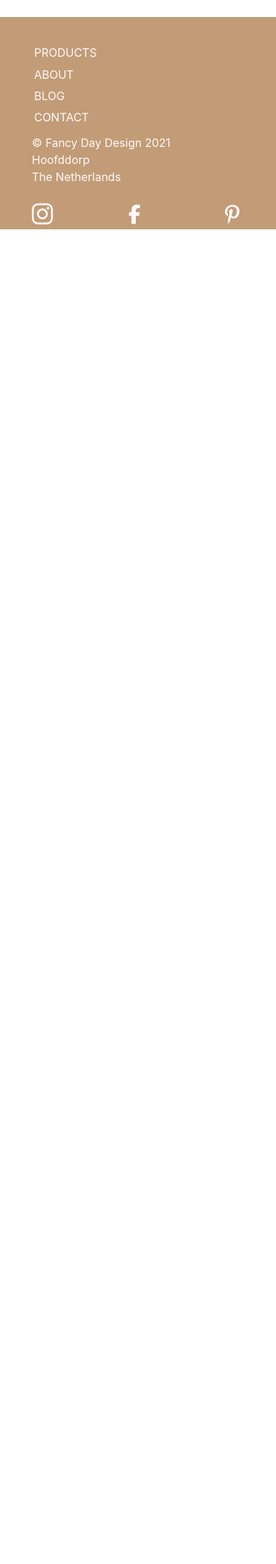
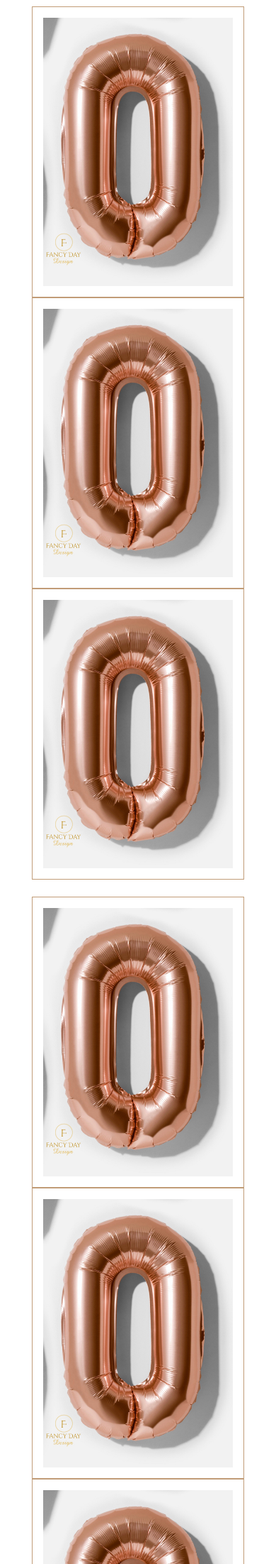
Before and after one commit to gwenjo/FancyDayDesign, a Django app: page /about/ in a window 390 px wide; the page is wider, and only the part inside the window is pictured. Shown: the part 2136-4339 px from the top of that part at 71% size. Before the commit the page ends 2459 px from the top of that part, so only its background shows below. Run offline with Django 3.2, Linux system fonts and the light colour scheme; some libraries are stand-ins or nearby versions.

Commit message:
added gallery to about page

```diff
--- a/about/templates/about/about.html
+++ b/about/templates/about/about.html
@@ -1,15 +1,21 @@
 {% extends "base.html" %}
 {% load static %}
 
+{% block page_header %}
+    <div class="container header-container">
+        <div class="row">
+            <div class="col"></div>
+        </div>
+    </div>
+{% endblock %}
 
 {% block content %}
-<!--- Header --->
+    <div class="overlay"></div>
         <div class="container-fluid">
-    <div class="row-products">
-        <div class="col text-center mt-3 mb-3 pb-1">
-            <h2 class="logo-font">About Us</h2>
-            <img src="{{ MEDIA_URL }}" alt="flowers" class="head-flowers"
-                style="position: absolute;right:0;top:-85px">
+            <div class="row">
+                <div class="col text-center mt-3">
+                    <h2 class="logo-font">About</h2>
+                        <hr class="w-40 mb-1">
                 </div>
             </div>
     <!--- About image --->
@@ -17,33 +23,88 @@
             <div class="row align-items-center my-4">
                 <div class="col-12 col-md-6">
                     <div class="image-container my-4">
-                    <img src="{{ MEDIA_URL }}safari_theme.jpg" alt="about-photo" width="550" height="400" class="about-image">
+                        <img src="/media/about.jpg" alt="about-photo" width="490" height="500" class="about-image">
                 </div>
             </div>
     <!--- About text container --->
         <div class="col-12 col-md-12 col-lg-6">
             <div class="about-details-container mb-5 mt-md-5">
-                    <h2 class="about-heading">Our Story</h2>
-                    <div>
-                        <img src="{{ MEDIA_URL }}seperater.png" alt="no-image" class="nav-center-2">
-                    </div>
-                    <p class="about-text">
-                        Hello, my name is Shakira Lacroes, the face behind Fancy Day Design. As a young girl I regularly did photo shoots with my sisters. Everything had to be perfect, not only our clothes but also the background had to be in the right style. Even then I knew my awareness of decorating was growing and when it would stand out in a photo.
+                <h2 class="about-heading">My Story</h2>
+                    <p class="about-text">Hello, my name is Shakira Lacroes, the face behind Fancy Day Design. As a young girl I regularly did photo shoots with my sisters. Everything had to be perfect, not only our clothes but also the background had to be in the right style. Even then I knew my awareness of decorating was growing and when it would stand out in a photo. <br/>
 
-                        Before I started decorating, I was active in youth care for many years. I've always enjoyed doing this. In all those years I have organized and decorated various birthdays, baby showers for almost everyone in my immediate environment. Because of my passion for decorating, it was a logical step to do this professionally as a professional party stylist. At the moment I'm providing parties that are unforgettable.
+                    Before I started decorating, I was active in youth care for many years. I've always enjoyed doing this. In all those years I have organized and decorated various birthdays, baby showers for almost everyone in my immediate environment. Because of my passion for decorating, it was a logical step to do this professionally as a professional party stylist. At the moment I'm providing parties that are unforgettable.<br/>
 
-                        I have already successfully contributed to many events. I am proud of the good reviews and if the customer is happy, my goal has been achieved! Also, there are already thousands of people who like and follow me on Instagram
+                    I have already successfully contributed to many events. I am proud of the good reviews and if the customer is happy, my goal has been achieved! Also, there are already thousands of people who like and follow me on Instagram.
+                    <br/>
 
-                        As a customer you expect the highest level of quality from Fancy Day Design, together with the most pampering beautiful and unforgettable party experience. With wisdom and experience comes an eye for detail. It is this expectation of luxury that forms the basis of my work as a party stylist.
-
+                    As a customer you expect the highest level of quality from Fancy Day Design, together with the most pampering beautiful and unforgettable party experience. With wisdom and experience comes an eye for detail. It is this expectation of luxury that forms the basis of my work as a party stylist.<br/>
                 </p>
             </div>
         </div>
     </div>
+
+    <!--- Header --->
+        <div class="container-fluid div-section">
+            <div class="container hp-section-3-heading mt-5">
+                    <img src="/media/logo_small.jpg" width="200" height="200" alt="logo" class="center-3">
+                        <h2 class="home-decor">Some examples</h2>
             </div>
-    <div class="container hp-section-1-heading">
-        <h2 class="home-decor">Reviews</h2>
-        <img src="{{ MEDIA_URL }}seperater.png" alt="no-image" class="center">
+
+            <div class="row hp-section-3">
+                <div class="container">
+                    <!--- images --->
+                    <div class="row product-card-row">
+                        <div class="col-12 col-md-6 col-lg-4">
+                            <div class="div-product-card">
+                                <div class="div-product-card-img">
+                                    <a target="_blank" href="/media/balloon_0.jpg"><img src="/media/balloon_0.jpg" alt="" ></a>
                                 </div>
                             </div>
+                        </div>
+                        <div class="col-12 col-md-6 col-lg-4">
+                            <div class="div-product-card">
+                                <div class="div-product-card-img">
+                                    <a target="_blank" href="/media/balloon_0.jpg"><img src="/media/balloon_0.jpg" alt="" ></a>
+                                </div>
+                            </div>
+                        </div>
+                        <div class="col-12 col-md-6 col-lg-4">
+                            <div class="div-product-card">
+                                <div class="div-product-card-img">
+                                    <a target="_blank" href="/media/balloon_0.jpg"><img src="/media/balloon_0.jpg" alt=""></a>
+                                </div>
+                            </div>
+                        </div>
+                    </div>
+
+                    <br/>
+
+                    <div class="row product-card-row">
+                        <div class="col-12 col-md-6 col-lg-4">
+                            <div class="div-product-card">
+                                <div class="div-product-card-img">
+                                    <a target="_blank" href="/media/balloon_0.jpg"><img src="/media/balloon_0.jpg" alt="" ></a>
+                                </div>
+                            </div>
+                        </div>
+                        <div class="col-12 col-md-6 col-lg-4">
+                            <div class="div-product-card">
+                                <div class="div-product-card-img">
+                                    <a target="_blank" href="/media/balloon_0.jpg"><img src="/media/balloon_0.jpg" alt="" ></a>
+                                </div>
+                            </div>
+                        </div>
+                        <div class="col-12 col-md-6 col-lg-4">
+                            <div class="div-product-card">
+                                <div class="div-product-card-img">
+                                    <a target="_blank" href="/media/balloon_0.jpg"><img src="/media/balloon_0.jpg" alt=""></a>
+                                </div>
+                            </div>
+                        </div>
+                    </div>
+                </div>
+            </div>
+    </div>
+
+</div>
 {% endblock %}
--- a/products/templates/products/product_detail.html
+++ b/products/templates/products/product_detail.html
@@ -72,3 +72,8 @@
         </div>
     </div>
 {% endblock %}
+
+{% block postloadjs %}
+{{ block.super }}
+{% include 'products/includes/quantity_input_script.html' %}
+{% endblock %}
--- a/static/css/base.css
+++ b/static/css/base.css
@@ -176,6 +176,7 @@ a.category-badge > span.badge:hover {
 
 .div-product-card-img img {
     width: 100%;
+    padding:15px;
     border: 1px solid #c19c77;
 }
 
--- a/templates/base.html
+++ b/templates/base.html
@@ -129,6 +129,7 @@
     {% endblock %}
 
     <!-- Footer -->
+
     {% include 'includes/footer.html' %}
 
   </body>
--- a/templates/includes/main-nav.html
+++ b/templates/includes/main-nav.html
@@ -14,19 +14,18 @@
         </li>
 
         <li class="nav-item">
-            <a class="nav-link text-black mr-5 logo-font" href="{% url 'about' %}" id="clothing-link" data-toggle="dropdown" aria-haspopup="true" aria-expanded="false">
-                About
+            <a href="{% url 'about' %}" class="nav-link text-black mr-5 logo-font">About
             </a>
         </li>
 
         <li class="nav-item">
-            <a class="nav-link text-black mr-5 logo-font" href="#" id="homeware-link" data-toggle="dropdown" aria-haspopup="true" aria-expanded="false">
+            <a href="" class="nav-link text-black mr-5 logo-font">
                 Blog
             </a>
         </li>
 
         <li class="nav-item">
-            <a class="nav-link text-black mr-5 logo-font" href="#" id="specials-link" data-toggle="dropdown" aria-haspopup="true" aria-expanded="false">
+            <a href="" class="nav-link text-black mr-5 logo-font">
                 Contact
             </a>
         </li>
```
Also changed, not shown: other parts of static/css/base.css (+46 -1 lines), products/templates/products/includes/quantity_input_script.html (added, +44 -0 lines), README.md, media/about.jpg (added), media/mothersday.jpg (added). Lines whose indentation alone changed are shown as unchanged.
